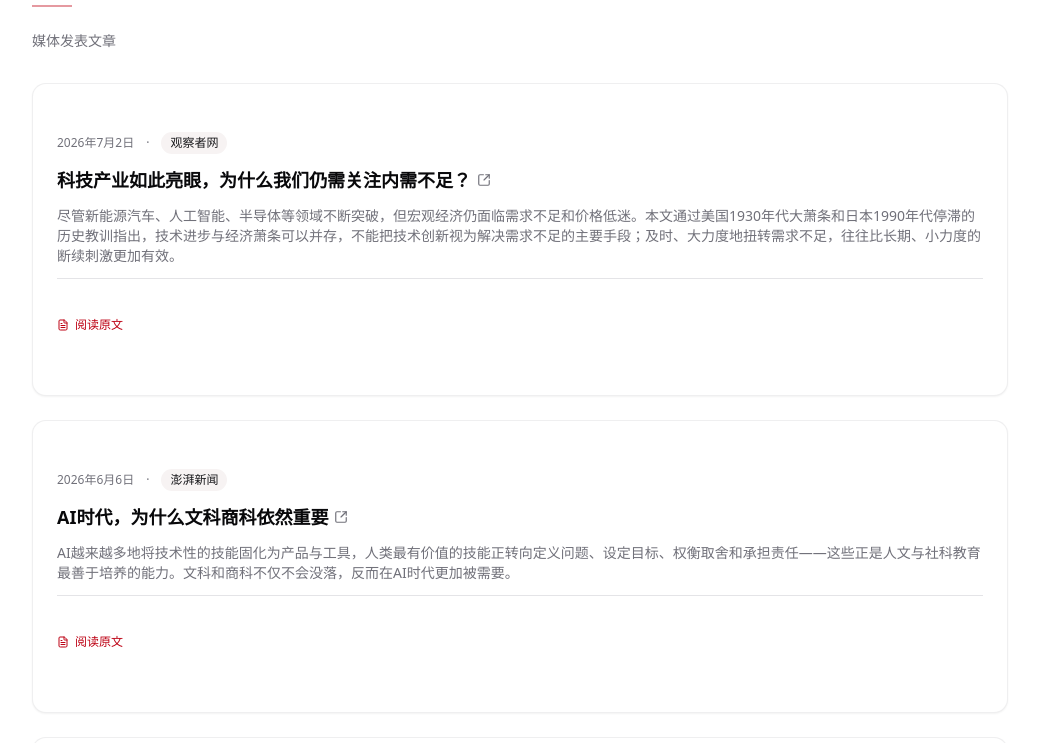
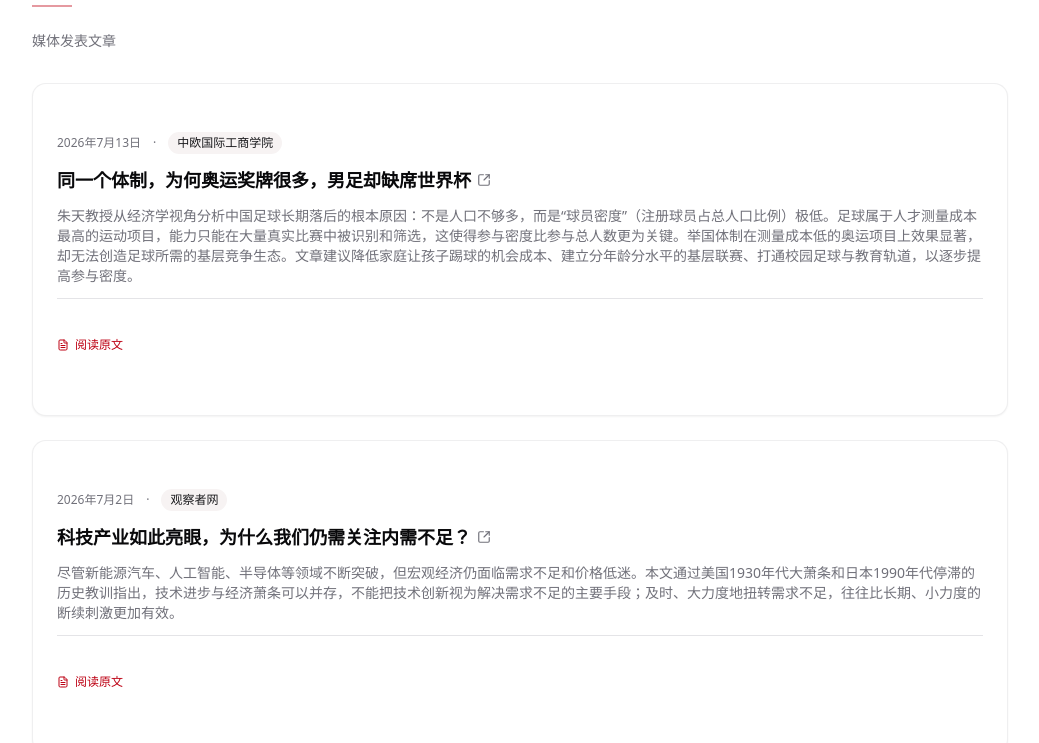
Before and after one commit to prof-zhutian/personal-website, a React (Vite) app: page / in a window 1280 px wide. Shown: the part 3000-3743 px from the top of the page, without its empty margins (120-1159 px from the left). Built offline with nearby package versions, Linux system fonts and the light colour scheme.

Commit message:
add article: Same System, Olympic Medals vs World Cup absence (Jul 13, 2026)

```diff
--- a/src/data/articles.ts
+++ b/src/data/articles.ts
@@ -1,8 +1,20 @@
 import type { Article } from "@/types";
 
-// 朱天发表的中文文章（按时间倒序，共30篇）
-// Zhu Tian's Chinese articles (sorted newest first, 30 total)
+// 朱天发表的中文文章（按时间倒序，共31篇）
+// Zhu Tian's Chinese articles (sorted newest first, 31 total)
 export const articles: Article[] = [
+  {
+    id: 34,
+    titleZh: "同一个体制，为何奥运奖牌很多，男足却缺席世界杯",
+    titleEn: "Same System, So Many Olympic Medals — Why Is Men's Football Absent from the World Cup?",
+    excerptZh: `朱天教授从经济学视角分析中国足球长期落后的根本原因：不是人口不够多，而是\u201c球员密度\u201d（注册球员占总人口比例）极低。足球属于人才测量成本最高的运动项目，能力只能在大量真实比赛中被识别和筛选，这使得参与密度比参与总人数更为关键。举国体制在测量成本低的奥运项目上效果显著，却无法创造足球所需的基层竞争生态。文章建议降低家庭让孩子踢球的机会成本、建立分年龄分水平的基层联赛、打通校园足球与教育轨道，以逐步提高参与密度。`,
+    excerptEn: "Professor Zhu Tian analyzes the root cause of China's football struggles from an economic perspective: the problem is not population size but 'player density' — registered players as a share of total population, which is extremely low in China. Football has the highest 'measurement cost' among sports; talent can only be identified and developed through continuous competitive matches, making participation density more critical than total numbers. The whole-nation sports system that excels in low-measurement-cost Olympic events cannot create the grassroots competitive ecosystem football requires. The article recommends reducing the opportunity cost for families, establishing age-graded local leagues, and bridging school football with the education system.",
+    date: "2026-07-13",
+    sourceZh: "中欧国际工商学院",
+    sourceEn: "CEIBS",
+    sourceUrl: "https://new.qq.com/rain/a/20260713A02YRB00",
+    language: "zh",
+  },
   {
     id: 33,
     titleZh: "科技产业如此亮眼，为什么我们仍需关注内需不足？",
```
